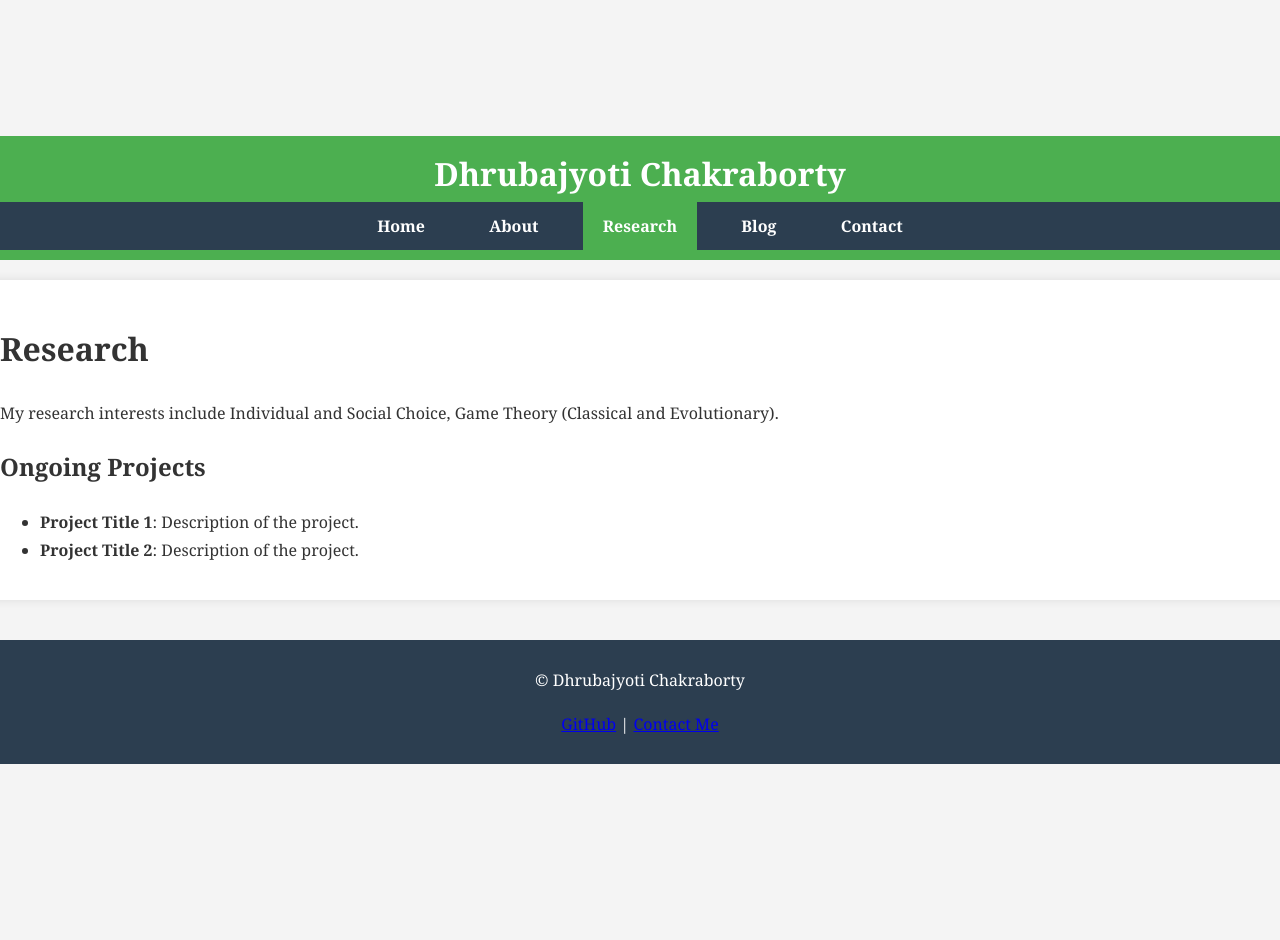
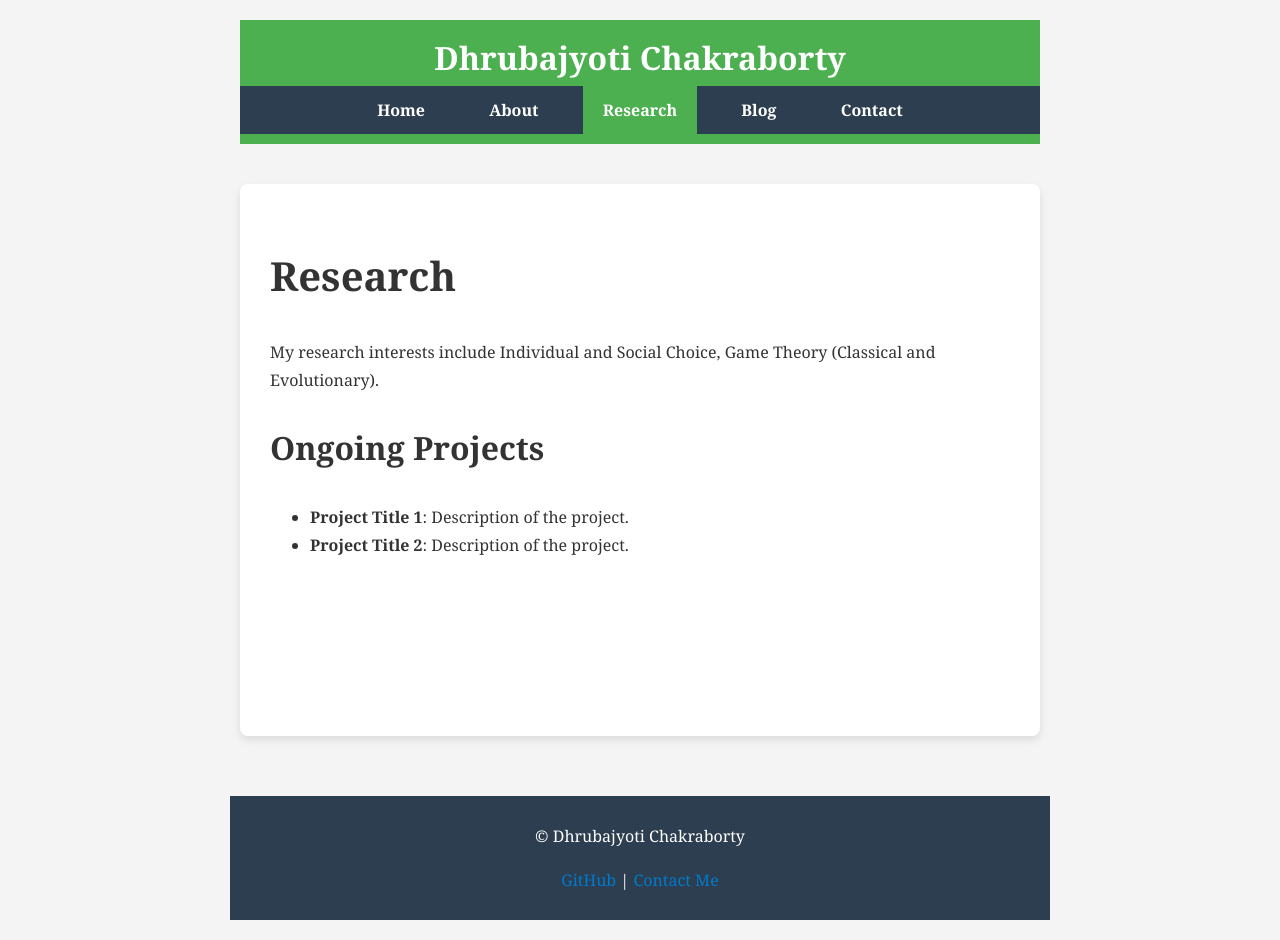
Before and after one commit to dhruba-c/dhruba-c.github.io, a Jekyll site: the page built from research.md, in a window 1280 px wide. Built offline with Jekyll 4.4.1, drawn with Linux system fonts in a browser that asks for light colours; before the commit the page ends 900 px from its top, so only the background shows below that.

Commit message:
Update styles.css

```diff
--- a/assets/styles.css
+++ b/assets/styles.css
@@ -7,27 +7,78 @@
     --white-color: #FFFFFF;
 }
 
+
+
+header, footer {
+    width: 100%;
+    text-align: center;
+}
+
+
+
+
+
 /* General Body Styling */
 body {
     font-family: Georgia, 'Times New Roman', Times, serif;
     font-size: 16px;
     line-height: 1.6;
     color: #333;
+}
+
+h1, h2, h3, h4, h5, h6 {
+    font-family: Georgia, 'Times New Roman', Times, serif;
+    font-weight: bold;
+}
+
+p {
+    margin-bottom: 1em;
+}
+
+
+body {
     display: flex;
     flex-direction: column;
     align-items: center;
     justify-content: center;
     min-height: 100vh;
     line-height: 1.75;
-    margin: 0;
-    padding: 0;
-    background: #f4f4f4;
-    width: 100%; /* Ensures full width */
+    margin: 0 auto;
+    max-width: 800px;
+    padding: 20px;
 }
+
+a {
+    color: #8b0000; /* Dark red color */
+    text-decoration: none;
+}
+
+h1 {
+    font-size: 2.5em;
+}
+
+h2 {
+    font-size: 2em;
+}
+
+h3 {
+    font-size: 1.75em;
+}
+
+
+a:hover {
+    color: #4b0000;
+    text-decoration: underline;
+}
+
+
+a:hover {
+    text-decoration: underline;
+}
+
 
 /* Header */
 header {
-    width: 100%; /* Ensures full width */
     background: var(--primary-color);
     color: var(--white-color);
     padding: 10px 0;
@@ -38,6 +89,7 @@ header h1 {
     margin: 0;
     font-size: 2em;
 }
+
 
 /* Navigation Bar */
 nav ul {
@@ -59,7 +111,7 @@ nav ul li a {
     text-decoration: none;
     font-weight: bold;
     display: inline-block;
-    transition: background 0.3s ease;
+	transition: background 0.3s ease;
 }
 
 nav ul li a:hover, nav ul li a.active {
@@ -67,21 +119,19 @@ nav ul li a:hover, nav ul li a.active {
     color: var(--white-color);
 }
 
-/* Main Section */
+
+
 main {
-    width: 100%; /* Full width */
+    flex:1;
     padding: 20px;
     background: var(--white-color);
-    margin: 20px 0; /* Remove margin from left and right */
+    margin: 20px auto;
+    max-width: 800px;
     box-shadow: 0 0 10px rgba(0, 0, 0, 0.1);
-    max-width: none; /* Remove max-width constraint */
-    border-radius: 8px;
-    animation: fadeIn 1s ease-in-out;
 }
 
 /* Footer */
 footer {
-    width: 100%; /* Full width */
     text-align: center;
     padding: 10px;
     background: var(--secondary-color);
@@ -89,7 +139,7 @@ footer {
     margin-top: 20px;
 }
 
-/* Button Styling */
+
 .btn {
     background: var(--primary-color);
     color: white;
@@ -97,28 +147,83 @@ footer {
     text-decoration: none;
     font-size: 1.2em;
     border-radius: 5px;
-    display: inline-block;
-    margin: 10px;
 }
 
 .btn:hover {
     background: var(--secondary-color);
 }
 
-/* Flexbox Containers */
-.flex-container {
-    display: flex;
-    align-items: center;
-    justify-content: space-between;
-    flex-wrap: wrap;
+.btn {
+    display: inline-block;
+    background-color: var(--primary-color);
+    color: var(--white-color);
+    padding: 10px 20px;
+    text-align: center;
+    text-decoration: none;
+    font-weight: bold;
+    border-radius: 5px;
+    margin: 10px;
 }
 
-/* Image Styling */
+.btn:hover {
+    background-color: var(--secondary-color);
+}
+
+main {
+    margin: 40px auto;
+    padding: 30px;
+    max-width: 900px;
+    background: var(--white-color);
+    box-shadow: 0 4px 8px rgba(0, 0, 0, 0.1);
+    border-radius: 8px;
+}
+
+a {
+    color: #007acc;
+}
+
+a:hover {
+    color: #005b99;
+}
+
+
+html {
+    scroll-behavior: smooth;
+}
+
+body {
+    background: #f4f4f4;
+}
+
+.nav ul li a {
+    transition: background 0.3s ease;
+}
+
+main {
+    animation: fadeIn 1s ease-in-out;
+}
+
+@keyframes fadeIn {
+    from { opacity: 0; }
+    to { opacity: 1; }
+}
+
+@media (max-width: 700px) {
+    nav ul {
+        flex-direction: column;
+    }
+    .grid-container {
+        grid-template-columns: 1fr;
+    }
+}
+
 img.profile-photo {
-    width: 100%; /* Ensures image takes full width */
-    height: auto;
-    border-radius: 50%;
-    box-shadow: 0 0 10px rgba(0, 0, 0, 0.2);
+    width: 600px;
+    height: 600px;
+    border-radius: 50%; /* Makes the image circular */
+    margin: 20px 0; /* Adds space around the image */
+    border: 3px solid #333; /* Optional: Adds a border */
+    box-shadow: 0 0 10px rgba(0, 0, 0, 0.2); /* Adds a shadow */
 }
 
 .profile-photo {
@@ -128,23 +233,19 @@ img.profile-photo {
     box-shadow: 0 0 10px rgba(0, 0, 0, 0.2);
 }
 
-/* Responsive Media Queries */
-@media (max-width: 700px) {
-    nav ul {
-        flex-direction: column;
-    }
-    .grid-container {
-        grid-template-columns: 1fr;
-    }
+.text-container {
+    flex: 1;
+    margin-right: 20px;
 }
 
-/* Smooth Scrolling */
-html {
-    scroll-behavior: smooth;
+.photo-container {
+    flex: 0 0 300px;
+    text-align: center;
 }
 
-/* Fade In Animation */
-@keyframes fadeIn {
-    from { opacity: 0; }
-    to { opacity: 1; }
+.flex-container {
+    display: flex;
+    align-items: center;
+    justify-content: space-between;
+    flex-wrap: wrap;
 }
```
